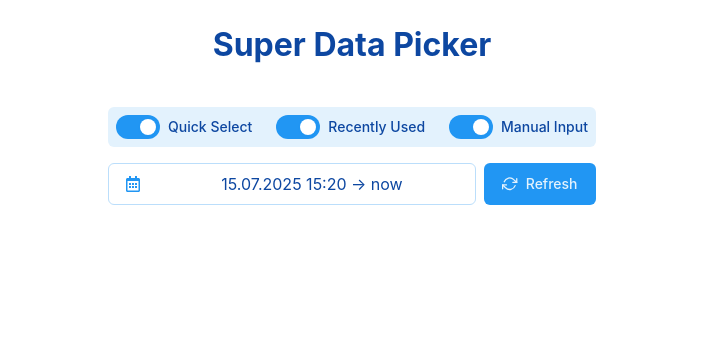
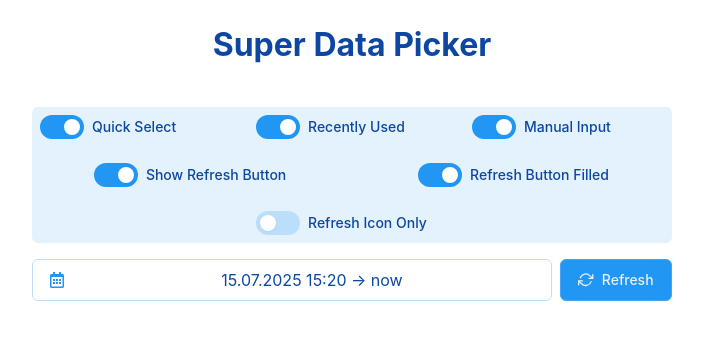
Before and after one commit to eliseevais/custom-super-data-picker, a React (Vite) app: page / in a window 1280 px wide. Shown: the top 340 px of the page, without its empty margins (288-991 px from the left). Built offline with nearby package versions, Linux system fonts and the light colour scheme.

Commit message:
add switch toggle for refresh button

```diff
--- a/package.json
+++ b/package.json
@@ -11,6 +11,7 @@
     "format": "prettier . --write"
   },
   "dependencies": {
+    "clsx": "^2.1.1",
     "date-fns": "^4.1.0",
     "react": "^19.1.0",
     "react-dom": "^19.1.0",
--- a/src/components/RefreshButton/RefreshButton.module.css
+++ b/src/components/RefreshButton/RefreshButton.module.css
@@ -7,9 +7,9 @@
   min-width: 7rem;
   font-size: var(--text-sm);
   font-weight: 500;
-  color: var(--color-text-light);
-  background: var(--color-primary);
-  border: none;
+  color: var(--color-text-dark);
+  background: transparent;
+  border: 1px solid var(--color-border-dark);
   border-radius: var(--radius-md);
   cursor: pointer;
   transition: all 0.2s ease;
@@ -21,13 +21,28 @@
   border: 1px solid var(--color-border-dark);
 }
 
+.filled {
+  background: var(--color-primary);
+  color: var(--color-text-light);
+}
+
+.filled:hover {
+  background: var(--color-bg-light);
+  color: var(--color-text-dark);
+}
+
 .icon {
   font-size: 1.1em;
   display: flex;
   align-items: center;
-  color: var(--color-text-light);
+  transition: color 0.2s ease;
 }
 
 .refreshButton:hover .icon {
   color: var(--color-text-dark);
 }
+
+.iconOnly {
+  min-width: auto;
+  padding: 0.5rem;
+}
--- a/src/components/RefreshButton/RefreshButton.tsx
+++ b/src/components/RefreshButton/RefreshButton.tsx
@@ -1,14 +1,31 @@
+import { FiRefreshCw } from "react-icons/fi";
+import clsx from "clsx";
 import s from "./RefreshButton.module.css";
-import { FiRefreshCw } from "react-icons/fi";
 
 type Props = {
   disabled: boolean;
   onClick: () => void;
+  iconOnly?: boolean;
+  filled?: boolean;
 };
 
-export const RefreshButton = ({ disabled, onClick }: Props) => (
-  <button className={s.refreshButton} onClick={onClick} disabled={disabled}>
+export const RefreshButton = ({
+  disabled,
+  onClick,
+  iconOnly = false,
+  filled = false,
+}: Props) => (
+  <button
+    className={clsx(
+      s.refreshButton,
+      filled && s.filled,
+      iconOnly && s.iconOnly,
+    )}
+    onClick={onClick}
+    disabled={disabled}
+    title="Refresh"
+  >
     <FiRefreshCw className={s.icon} />
-    Refresh
+    {!iconOnly && "Refresh"}
   </button>
 );
--- a/src/components/SuperDataPicker/SuperDataPicker.tsx
+++ b/src/components/SuperDataPicker/SuperDataPicker.tsx
@@ -13,6 +13,10 @@ export const SuperDataPicker = () => {
   const [showQuickSelect, setShowQuickSelect] = useState(true);
   const [showRecentlyUsed, setShowRecentlyUsed] = useState(true);
   const [showManualInput, setShowManualInput] = useState(true);
+
+  const [showRefreshButton, setShowRefreshButton] = useState(true);
+  const [refreshFilled, setRefreshFilled] = useState(true);
+  const [refreshIconOnly, setRefreshIconOnly] = useState(false);
 
   const {
     timeRange,
@@ -38,6 +42,12 @@ export const SuperDataPicker = () => {
         setShowRecentlyUsed={setShowRecentlyUsed}
         showManualInput={showManualInput}
         setShowManualInput={setShowManualInput}
+        showRefreshButton={showRefreshButton}
+        setShowRefreshButton={setShowRefreshButton}
+        refreshFilled={refreshFilled}
+        setRefreshFilled={setRefreshFilled}
+        refreshIconOnly={refreshIconOnly}
+        setRefreshIconOnly={setRefreshIconOnly}
       />
 
       <div className={s.inputLineAndRefreshButton}>
@@ -47,10 +57,14 @@ export const SuperDataPicker = () => {
           onClick={() => setIsOpen(!isOpen)}
         />
 
-        <RefreshButton
-          disabled={isInvalid}
-          onClick={() => !isInvalid && handleApply(closeDropdown)}
-        />
+        {showRefreshButton && (
+          <RefreshButton
+            disabled={isInvalid}
+            onClick={() => !isInvalid && handleApply(closeDropdown)}
+            filled={refreshFilled}
+            iconOnly={refreshIconOnly}
+          />
+        )}
       </div>
 
       {isOpen && (
--- a/src/components/SwitchControls/SwitchControls.module.css
+++ b/src/components/SwitchControls/SwitchControls.module.css
@@ -1,9 +1,10 @@
 .switchControls {
   display: flex;
   flex-wrap: wrap;
-  justify-content: center;
+  justify-content: space-around;
   gap: var(--space-lg);
   width: 100%;
+  max-width: 40rem;
   padding: var(--space-sm);
   background: var(--color-bg-light);
   border-radius: var(--radius-md);
--- a/src/components/SwitchControls/SwitchControls.tsx
+++ b/src/components/SwitchControls/SwitchControls.tsx
@@ -8,6 +8,13 @@ type Props = {
   setShowQuickSelect: (value: boolean) => void;
   setShowRecentlyUsed: (value: boolean) => void;
   setShowManualInput: (value: boolean) => void;
+
+  showRefreshButton: boolean;
+  setShowRefreshButton: (value: boolean) => void;
+  refreshFilled: boolean;
+  setRefreshFilled: (value: boolean) => void;
+  refreshIconOnly: boolean;
+  setRefreshIconOnly: (value: boolean) => void;
 };
 
 export const SwitchControls = ({
@@ -17,6 +24,13 @@ export const SwitchControls = ({
   setShowQuickSelect,
   setShowRecentlyUsed,
   setShowManualInput,
+
+  showRefreshButton,
+  setShowRefreshButton,
+  refreshFilled,
+  setRefreshFilled,
+  refreshIconOnly,
+  setRefreshIconOnly,
 }: Props) => {
   return (
     <div className={s.switchControls}>
@@ -35,6 +49,22 @@ export const SwitchControls = ({
         checked={showManualInput}
         onChange={() => setShowManualInput(!showManualInput)}
       />
+
+      <SwitchToggle
+        label="Show Refresh Button"
+        checked={showRefreshButton}
+        onChange={() => setShowRefreshButton(!showRefreshButton)}
+      />
+      <SwitchToggle
+        label="Refresh Button Filled"
+        checked={refreshFilled}
+        onChange={() => setRefreshFilled(!refreshFilled)}
+      />
+      <SwitchToggle
+        label="Refresh Icon Only"
+        checked={refreshIconOnly}
+        onChange={() => setRefreshIconOnly(!refreshIconOnly)}
+      />
     </div>
   );
 };
--- a/src/components/SwitchControls/SwitchToggle/SwitchToggle.module.css
+++ b/src/components/SwitchControls/SwitchToggle/SwitchToggle.module.css
@@ -2,6 +2,7 @@
   display: flex;
   align-items: center;
   gap: var(--space-sm);
+  min-width: 12rem;
 }
 
 .switch {
```
Also changed, not shown: 1 other file (tests, documents, lock files or other folders).
